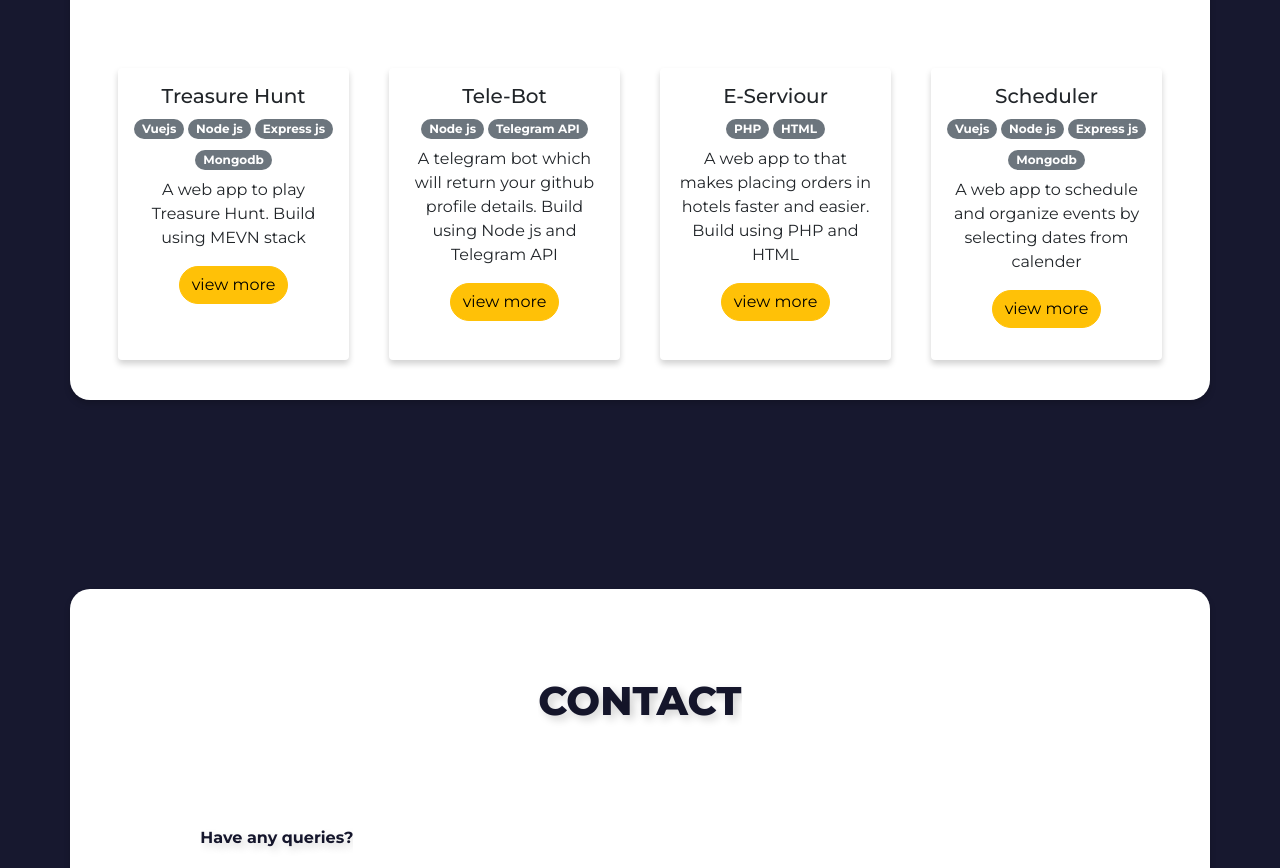
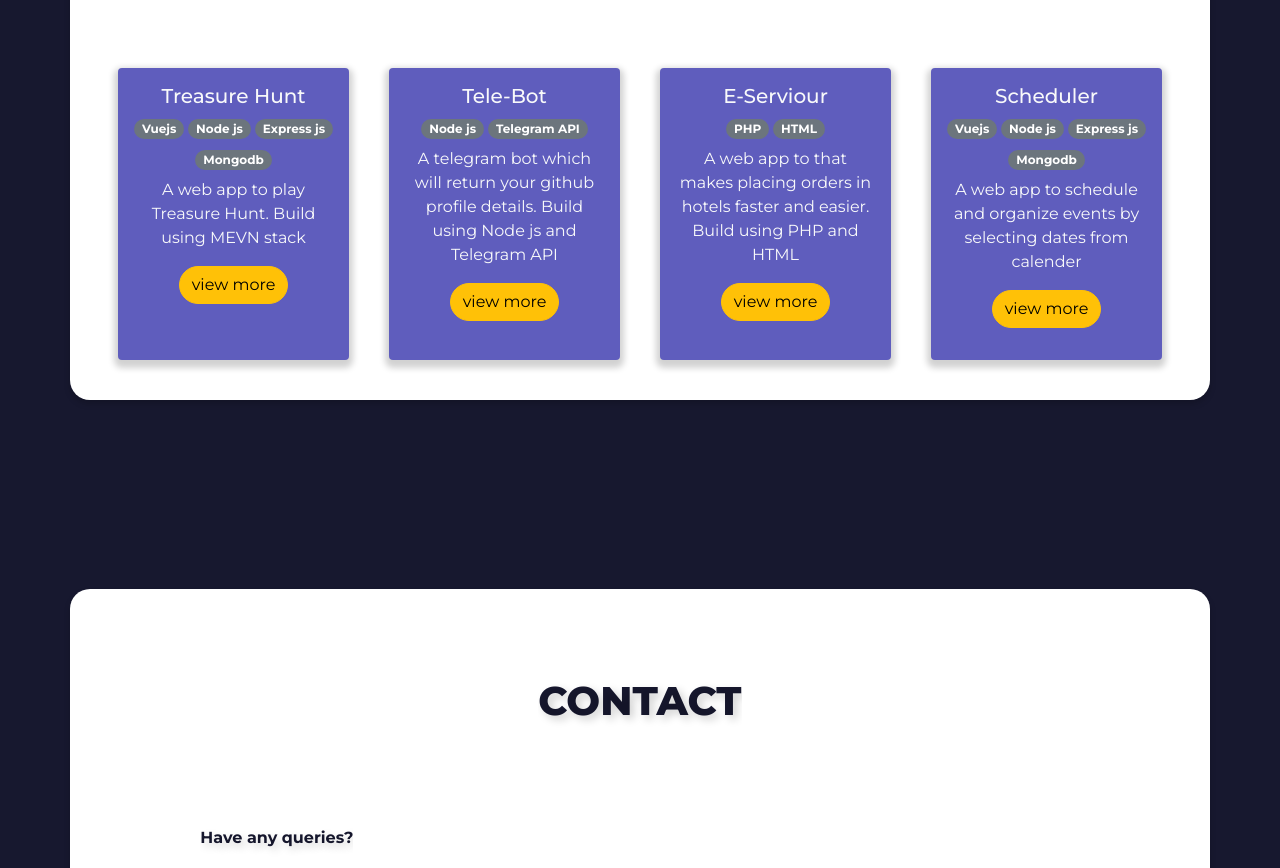
Before and after one commit to tonalmathew/tonalmathew.github.io, a plain HTML site: page index.html in a window 1280 px wide. Shown: the part 2635-3503 px from the top of the page. Drawn offline with nearby package versions, Linux system fonts and the light colour scheme.

Commit message:
feat: color card change

```diff
--- a/index.html
+++ b/index.html
@@ -271,7 +271,7 @@
         </div>
         <div class="row">
           <div class="col-12 col-sm-6 col-md-4 col-lg-3 my-2">
-            <div class="card text-dark m-2 h-100">
+            <div class="card text-light m-2 h-100">
               <div class="card-body text-center">
                 <h5 class="card-title">Treasure Hunt</h5>
                 <h6 class="card-subtitle mb-2 badge rounded-pill bg-secondary">
@@ -298,7 +298,7 @@
             </div>
           </div>
           <div class="col-12 col-sm-6 col-md-4 col-lg-3 my-2">
-            <div class="card text-dark m-2 h-100">
+            <div class="card text-light m-2 h-100">
               <div class="card-body text-center">
                 <h5 class="card-title">Tele-Bot</h5>
                 <h6 class="card-subtitle mb-2 badge rounded-pill bg-secondary">
@@ -320,7 +320,7 @@
             </div>
           </div>
           <div class="col-12 col-sm-6 col-md-4 col-lg-3 my-2">
-            <div class="card text-dark m-2 h-100">
+            <div class="card text-light m-2 h-100">
               <div class="card-body text-center">
                 <h5 class="card-title">E-Serviour</h5>
                 <h6 class="card-subtitle mb-2 badge rounded-pill bg-secondary">
@@ -342,7 +342,7 @@
             </div>
           </div>
           <div class="col-12 col-sm-6 col-md-4 col-lg-3 my-2">
-            <div class="card text-dark m-2 h-100">
+            <div class="card text-light m-2 h-100">
               <div class="card-body text-center">
                 <h5 class="card-title">Scheduler</h5>
                 <h6 class="card-subtitle mb-2 badge rounded-pill bg-secondary">
--- a/style.css
+++ b/style.css
@@ -8,6 +8,7 @@ body{
 .bg-color{
   background-color: #17182F !important;
 }
+
 
 .name:hover,
 .tab:hover {
@@ -31,8 +32,8 @@ h1:hover {
 
 .card:hover {
   transform: scale(1.1);
-  box-shadow: 0 6px 8px 0 rgba(0, 0, 0, 0.18);
-  background-color: #5f5dbd;
+  box-shadow: 0 6px 8px 6px rgba(0, 0, 0, 0.18);
+  background: linear-gradient(50deg, brown, #5f5dbd 60%, #5f5dbd 50%);
 }
 
 .card-body:hover {
@@ -40,8 +41,9 @@ h1:hover {
 }
 .card {
   transition: transform 0.2s ease;
-  box-shadow: 0 4px 6px 0 rgba(0, 0, 0, 0.18);
+  box-shadow: 0 4px 6px 4px rgba(0, 0, 0, 0.18);
   border: 0;
+  background-color: #5f5dbd;
 }
 
 .view-more:hover {
```
